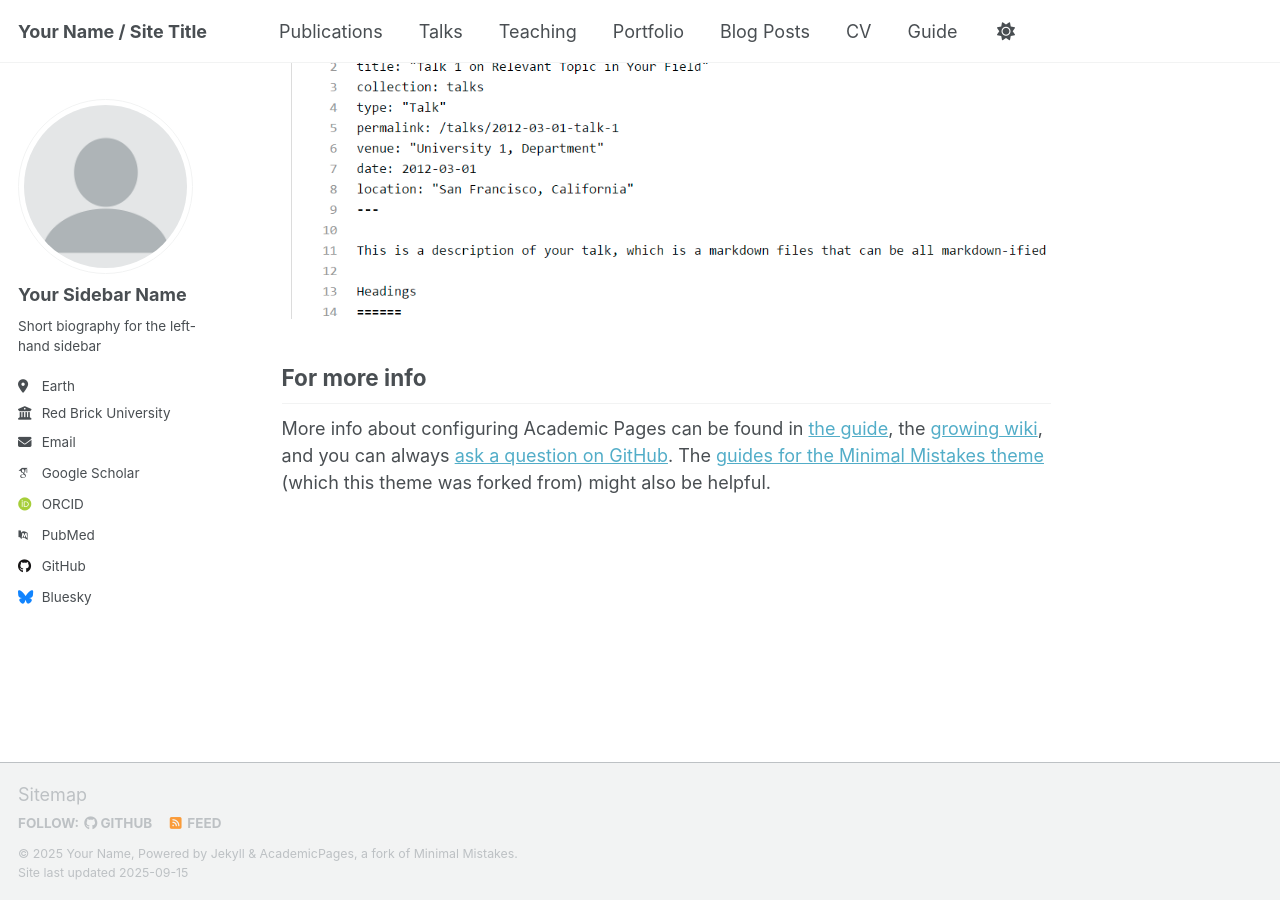
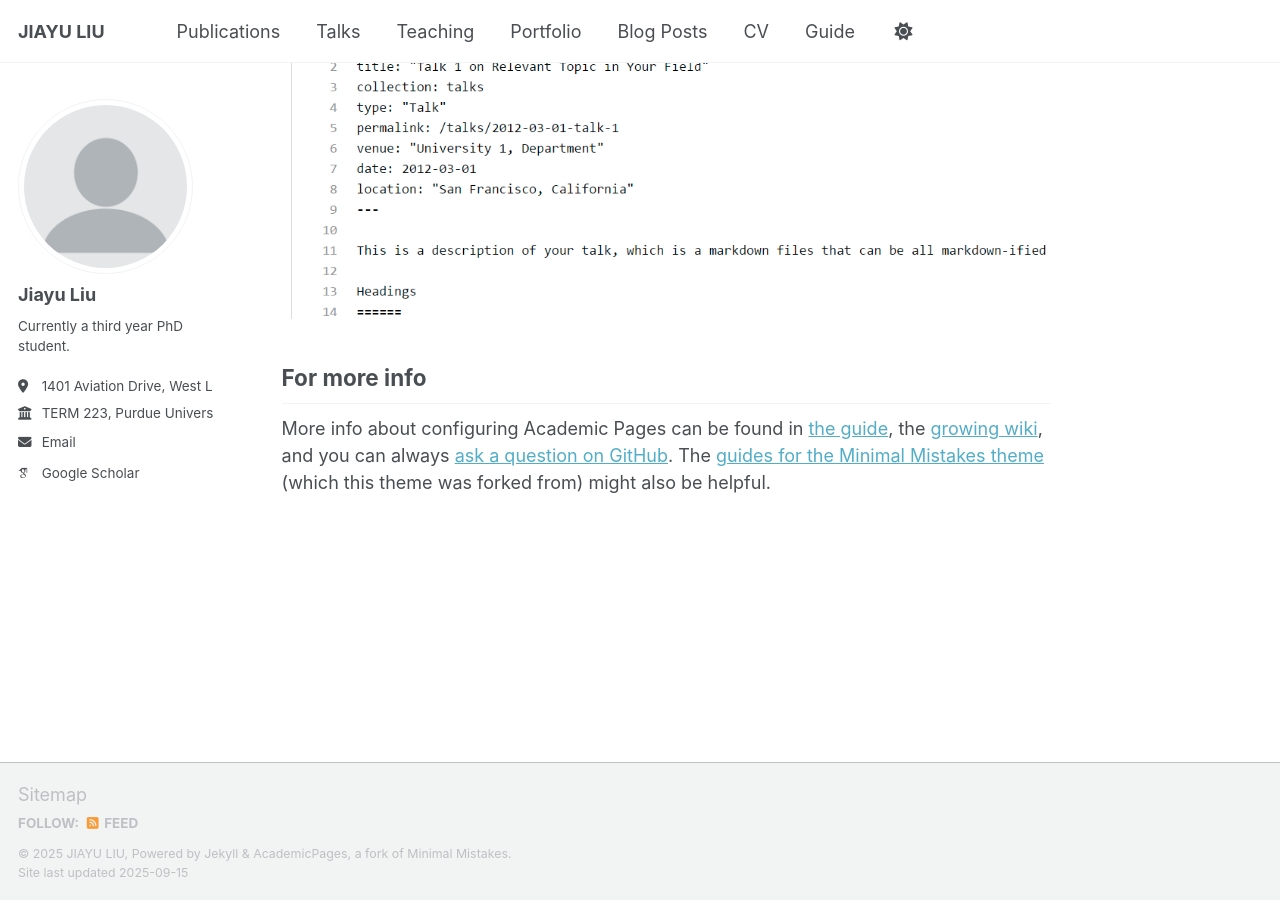
Before and after one commit to liu3309/liu3309.github.io, a Jekyll site: the page built from _pages/about.md, in a window 1280 px wide and 900 px high, scrolled down 2880 px. Built offline with Jekyll 4.4.1, drawn with Linux system fonts in a browser that asks for light colours; some web fonts are replaced; a script that is not in the unit is left out.

Commit message:
Update _config.yml

```diff
--- a/_config.yml
+++ b/_config.yml
@@ -9,9 +9,9 @@
 # Basic Site Settings
 locale                   : "en-US"
 site_theme               : "default" # Currently available options are "default", "air"
-title                    : "Your Name / Site Title"
+title                    : "JIAYU LIU"
 title_separator          : "-"
-name                     : &name "Your Name"
+name                     : &name "JIAYU LIU"
 description              : &description "Your Name's academic portfolio"   # Update this with a general description of your site, this is the default if not overridden by a page
 url                      : https://academicpages.github.io # The base hostname & protocol for your site e.g. "https://[your GitHub username].github.io",
                                                            # or if you already have some other page hosted on Github then use "https://[your GitHub username].github.io/[Your Repo Name]"
@@ -24,23 +24,23 @@ repository               : "academicpages/academicpages.github.io"
 author:
   # Biographic information
   avatar           : "profile.png"
-  name             : "Your Sidebar Name"
+  name             : "Jiayu Liu"
   pronouns         : # example: "she/her"
-  bio              : "Short biography for the left-hand sidebar"
-  location         : "Earth"
-  employer         : "Red Brick University"
+  bio              : "Currently a third year PhD student."
+  location         : "1401 Aviation Drive, West Lafayette, IN 47907, United States "
+  employer         : "TERM 223, Purdue University"
   uri              : # URL
-  email            : "none@example.org"
+  email            : "liu3309@purdue.edu"
 
   # Academic websites
   academia         : # URL
   arxiv            : # URL - Update with the correct link to your profile
-  googlescholar    : "https://scholar.google.com/citations?user=PS_CX0AAAAAJ"
+  googlescholar    : "https://scholar.google.com/citations?user=kJydRusAAAAJ&hl=en"
   inspire-hep      : # URL
   impactstory      : # URL
-  orcid            : "http://orcid.org/yourorcidurl"
+  orcid            : # URL
   semantic         : # URL
-  pubmed           : "https://www.ncbi.nlm.nih.gov/pubmed/?term=john+snow"
+  pubmed           : # URL
   researchgate     : # URL
   scopus           : # URL
 
@@ -48,13 +48,13 @@ author:
   bitbucket        : # Username - Update with your username on the site
   codepen          : # Username
   dribbble         : # Username
-  github           : "academicpages"
+  github           : # Username
   kaggle           : # Username
   stackoverflow    : # User number or user number and name (i.e., use "1" or "1/jeff-atwood")
 
   # Social media
   artstation       : # Username
-  bluesky          : "bsky.app" # Replace this with you Bluesky username
+  bluesky          : # "bsky.app" # Replace this with you Bluesky username
   facebook         : # Username
   flickr           : # Username
   foursquare       : # Username
```
